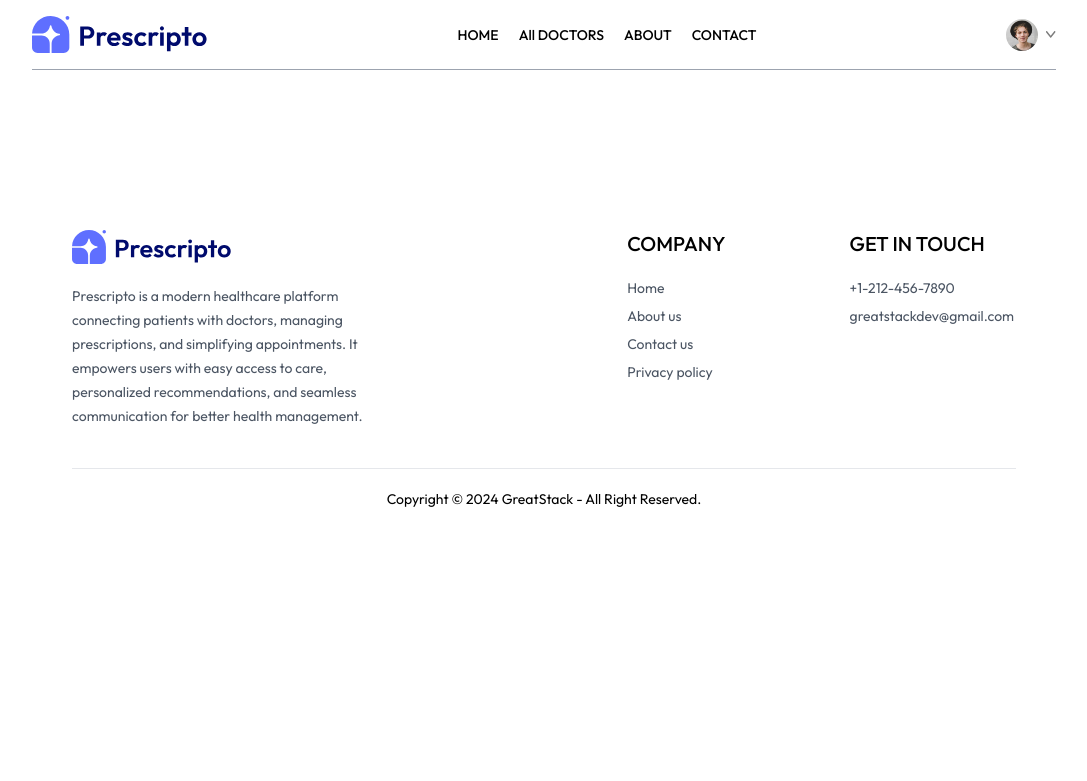
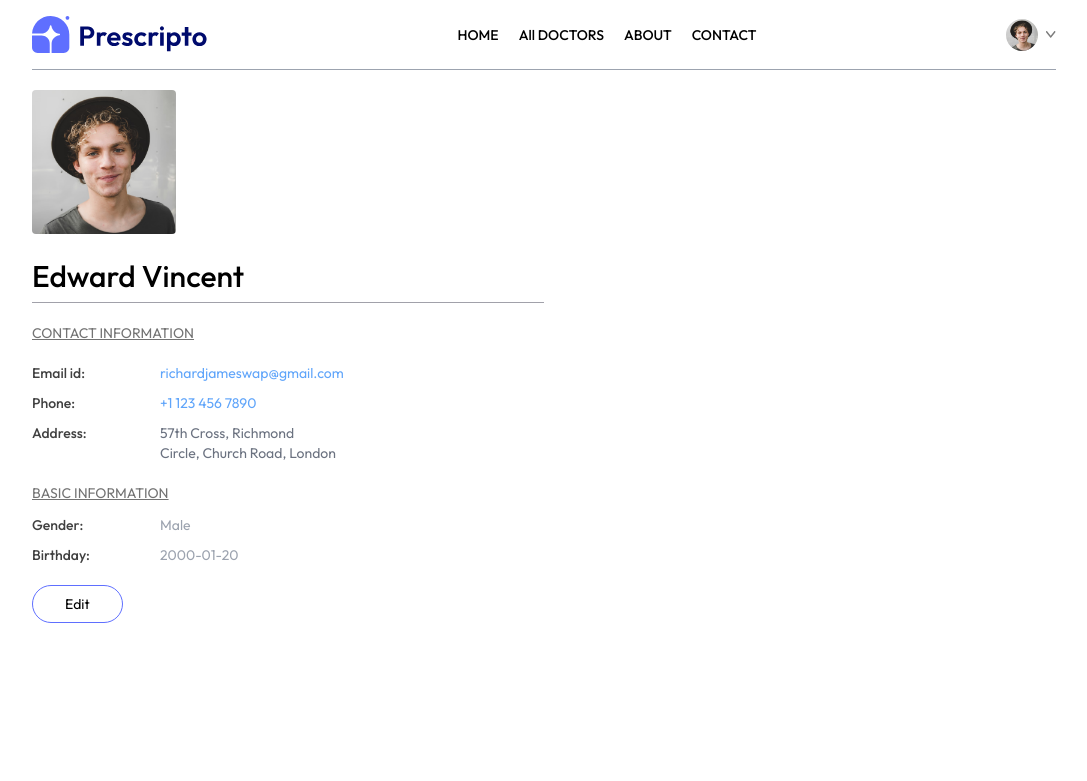
Before and after one commit to NikkiAung/Doctor-Appointment-Booking-System, a React (Vite) app in the folder frontend/: page /my-profile in a window 1280 px wide. Shown: the top 781 px of the page, without its empty margins (96-1183 px from the left). Built offline with nearby package versions, Linux system fonts and the light colour scheme.

Commit message:
develop: myProfile section

```diff
--- a/frontend/src/pages/MyProfile.jsx
+++ b/frontend/src/pages/MyProfile.jsx
@@ -1,9 +1,114 @@
-import React from 'react'
+import React, { useState } from 'react'
+import { assets } from '../assets/assets_frontend/assets';
+const MyProfile = () => {
+  const [isEdit, setEdit] = useState(false);
+  const [userData, setUserData] = useState({
+    name: "Edward Vincent",
+    image: assets.profile_pic,
+    email: "richardjameswap@gmail.com",
+    phone: "+1 123 456 7890",
+    address: {
+      line1: "57th Cross, Richmond",
+      line2: "Circle, Church Road, London",
+    },
+    gender: "Male",
+    dob: "2000-01-20",
+  });
 
-const MyProfile = () => {
   return (
-    <div>
+    <div className='max-w-lg flex flex-col gap-2 text-sm'>
+      <img className='w-36 rounded' src={userData.image} alt="" />
 
+      {/* name */}
+      <div>
+      {
+        isEdit ?
+        <input className='bg-gray-50 text-3xl font-medium max-w-60 mt-4' value={userData.name} onChange={(e)=>setUserData(prev => ({...prev, name : e.target.value}))} type="text" name="username" id="username" required/>
+        :
+        <p className='text-3xl font-medium max-w-60 mt-4'>{userData.name}</p>
+      }
+      </div>
+
+      <hr className='bg-zinc-400 h-[1px] border-none' />
+      <p className='underline text-neutral-500 mt-3'>CONTACT INFORMATION</p>
+
+
+      <div className="grid grid-cols-[1fr_3fr] gap-y-2.5 mt-3 text-neutral-700">
+        {/* Email */}
+
+        <p className='font-medium'>Email id:</p>
+        {
+          isEdit ?
+          <input className='bg-gray-100 max-w-52' value={userData.email} onChange={(e)=>setUserData(prev=>({...prev,email:e.target.value}))} type="email" name="email" id="email" required/>
+          :
+          <p className='text-blue-400'>{userData.email}</p>
+        }
+
+        {/* Phone */}
+        <p className='font-medium'>Phone:</p>
+        {
+          isEdit ?
+          <input className='bg-gray-50 max-w-52' value={userData.phone} onChange={(e)=>setUserData(prev=>({...prev,phone:e.target.value}))} type="text" name="phone" id="phone" required/>
+          :
+          <p className='text-blue-400'>{userData.phone}</p>
+        }
+        {/* Address: */}
+        <p className='font-medium'>Address:</p>
+        {
+          isEdit ?
+          <p>
+            <input className='bg-gray-50' value={userData.address.line1} onChange={(e)=>setUserData(prev=>({...prev, address: {...prev.address, line1: e.target.value}}))} type="text" name="address1" id="address1" required/>
+            <br />
+            <input className='bg-gray-50' value={userData.address.line2} onChange={(e)=>setUserData(prev=>({...prev, address: {...prev.address, line2: e.target.value}}))} type="text" name="address2" id="address2" required/>
+          </p>
+          :
+          <p className='text-gray-500'>{userData.address.line1}
+          <br />
+          {userData.address.line2}
+          </p>
+
+        }
+      </div>
+
+      <div>
+          <p className='underline text-neutral-500 mt-3'>BASIC INFORMATION</p>
+
+          {/* Address: */}
+          <div className="grid grid-cols-[1fr_3fr] gap-y-2.5 mt-3 text-neutral-700">
+            <p className='font-medium'>Gender:</p>
+            {
+              isEdit ?
+                <select className='max-w-20 bg-gray-100' value={userData.gender} onChange={(e)=>setUserData(prev=>({...prev,gender:e.target.value}))} name="gender" id="gender">
+                  <option value="Male">Male</option>
+                  <option value="Female">Female</option>
+                </select>
+              :
+              <div>
+                <p className='text-gray-400'>{userData.gender}</p>
+              </div>
+            }
+            {/* Birthday */}
+            <p className='font-medium'>Birthday:</p>
+            {
+              isEdit ?
+                <input className='max-w-28 bg-gray-100' value={userData.dob} onChange={(e)=>setUserData(prev=>({...prev, dob : e.target.value}))} type="date" name="Birthday" id="Birthday" />
+              :
+              <p className="text-gray-400">{userData.dob}</p>
+            }
+        </div>
+        <div className="mt-5">
+            {
+                isEdit ?
+                <button className='border border-primary px-8 py-2 rounded-full hover:bg-primary hover:text-white transition-all duration-500' onClick={()=>setEdit(false)}>
+                  Save information
+                </button>
+                :
+                <button className='border border-primary px-8 py-2 rounded-full hover:bg-primary hover:text-white transition-all duration-500' onClick={()=>setEdit(true)}>
+                  Edit
+                </button>
+            }
+            </div>
+      </div>
     </div>
   )
 }
```
